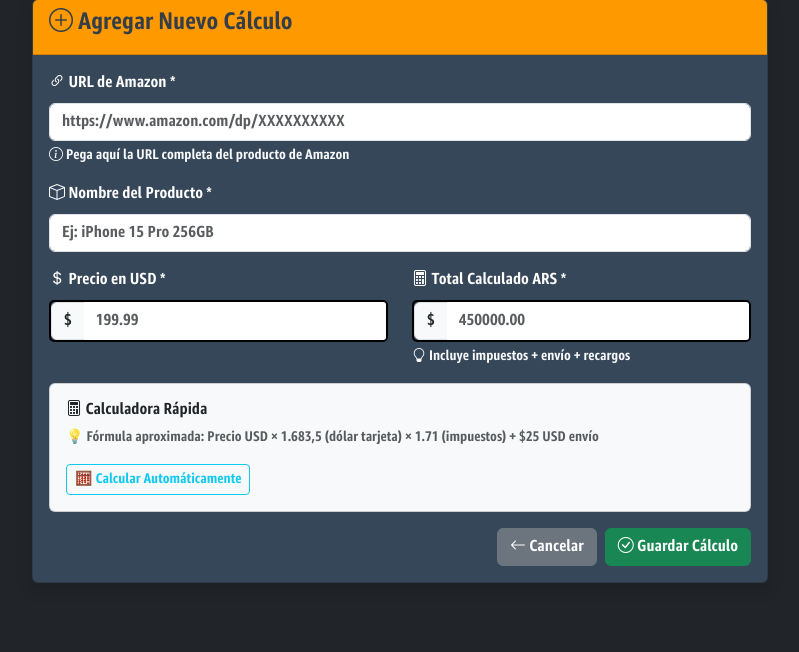
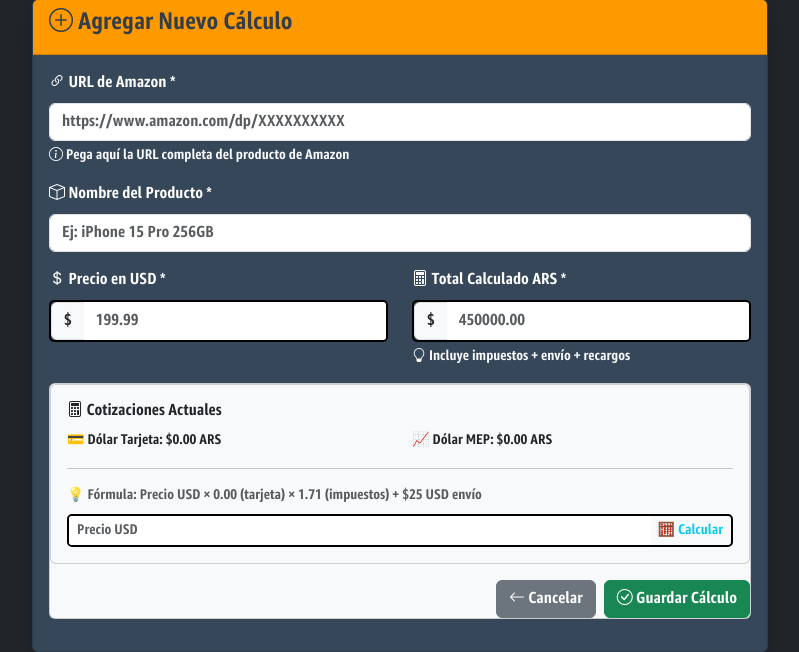
Before and after one commit to dylankuka/Calculadora, a CodeIgniter 4 app: the page made by Calculadora/app/Views/Historial/crear.php in a window 1280 px wide. Shown: the part 198-850 px from the top of the page, without its empty margins (240-1039 px from the left). Before the commit the page ends 781 px from the top, so only its background shows below. Run offline with PHP 8.4 and a stand-in for CodeIgniter, Linux system fonts and the light colour scheme; the template is opened without the code that fills it, so the values that code supplies are empty; some libraries are stand-ins or nearby versions.

Commit message:
scarpdolar

```diff
--- a/Calculadora/app/Views/Historial/crear.php
+++ b/Calculadora/app/Views/Historial/crear.php
@@ -173,19 +173,32 @@
 
                         <!-- ✅ CALCULADORA RÁPIDA -->
                         <div class="card bg-light mb-3">
-                            <div class="card-body">
-                                <h6><i class="bi bi-calculator"></i> Calculadora Rápida</h6>
-                                <p class="small text-muted">
-                                    💡 <strong>Fórmula aproximada:</strong>
-                                    Precio USD × 1.683,5 (dólar tarjeta) × 1.71 (impuestos) + $25 USD envío
-                                </p>
-                                <button type="button"
-                                        class="btn btn-sm btn-outline-info"
-                                        onclick="calcularRapido()">
-                                    🧮 Calcular Automáticamente
-                                </button>
-                            </div>
-                        </div>
+<!-- ✅ CALCULADORA CON COTIZACIONES REALES -->
+<div class="card bg-light mb-3">
+    <div class="card-body">
+        <h6><i class="bi bi-calculator"></i> Cotizaciones Actuales</h6>
+        <div class="row">
+            <div class="col-md-6">
+                <small><strong>💳 Dólar Tarjeta:</strong> $<?= number_format($cotizaciones['tarjeta'], 2) ?> ARS</small>
+            </div>
+            <div class="col-md-6">
+                <small><strong>📈 Dólar MEP:</strong> $<?= number_format($cotizaciones['MEP'], 2) ?> ARS</small>
+            </div>
+        </div>
+        <hr>
+        <p class="small text-muted mb-2">
+            💡 <strong>Fórmula:</strong>
+            Precio USD × <?= number_format($cotizaciones['tarjeta'], 2) ?> (tarjeta) × 1.71 (impuestos) + $25 USD envío
+        </p>
+
+        <div class="input-group input-group-sm">
+            <input type="number" class="form-control" id="calc_precio" placeholder="Precio USD" step="0.01">
+            <button class="btn btn-outline-info" type="button" onclick="calcularConCotizaciones()">
+                🧮 Calcular
+            </button>
+        </div>
+    </div>
+</div>
 
                         <div class="d-grid gap-2 d-md-flex justify-content-md-end">
                             <a href="<?= base_url('/historial') ?>" class="btn btn-secondary">
@@ -204,29 +217,24 @@
 
 <!-- ✅ JAVASCRIPT PARA CALCULADORA RÁPIDA -->
 <script>
-function calcularRapido() {
-    const precioUSD = parseFloat(document.getElementById('precio_usd').value) || 0;
+function calcularConCotizaciones() {
+    const precio = parseFloat(document.getElementById('calc_precio').value) || 0;
 
-    if (precioUSD <= 0) {
-        alert('⚠️ Por favor ingresa un precio en USD válido');
+    if (precio <= 0) {
+        alert('⚠️ Ingresa un precio válido');
         return;
     }
 
-    // Fórmula básica
-    const dolarTarjeta = 1683.5;
-    const factorImpuestos = 1.71; // IVA + Derechos + otros
+    const dolarTarjeta = <?= $cotizaciones['tarjeta'] ?>;
     const envioUSD = 25;
+    const factorImpuestos = 1.71;
 
-    const total = (precioUSD * dolarTarjeta * factorImpuestos) + (envioUSD * dolarTarjeta);
+    const total = (precio * dolarTarjeta * factorImpuestos) + (envioUSD * dolarTarjeta);
 
+    document.getElementById('precio_usd').value = precio.toFixed(2);
     document.getElementById('total_ars').value = total.toFixed(2);
 
-    // Mostrar breakdown
-    alert(`💰 Cálculo aproximado:
-📦 Producto: $${precioUSD} USD = $${(precioUSD * dolarTarjeta).toLocaleString()} ARS
-🏛️ Impuestos: $${((precioUSD * dolarTarjeta * factorImpuestos) - (precioUSD * dolarTarjeta)).toLocaleString()} ARS
-✈️ Envío: $${envioUSD} USD = $${(envioUSD * dolarTarjeta).toLocaleString()} ARS
-💳 TOTAL: $${total.toLocaleString()} ARS`);
+    alert(`💰 Total: $${total.toLocaleString()} ARS\n(Dólar: $${dolarTarjeta})`);
 }
 </script>
 
```
Also changed, not shown: Calculadora/app/Controllers/Historial.php (+19 -4 lines), Calculadora/app/Models/DolarService.php (deleted, +0 -211 lines), Calculadora/app/Services/DolarService.php (+211 -0 lines).
